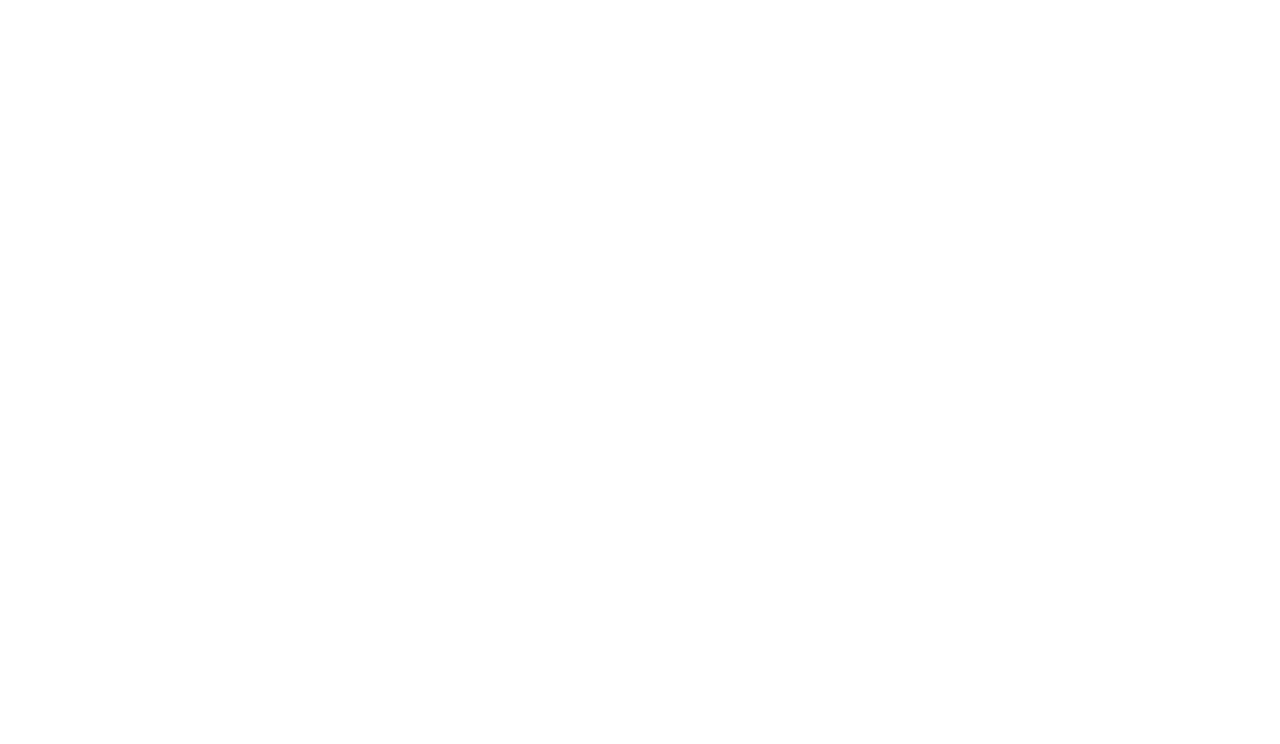
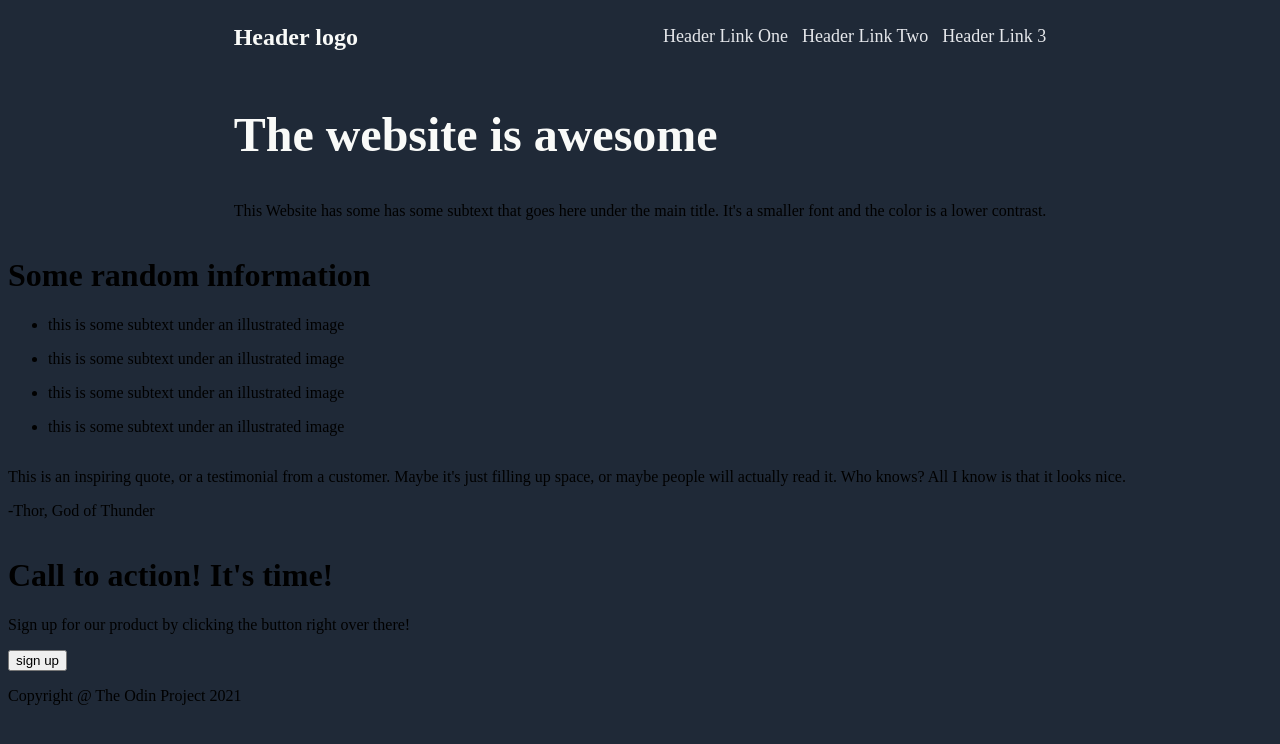
Before and after one commit to Avelazquez54/The-Odin-Project, a plain HTML site: page Project2_Landing_page/index.html in a window 1280 px wide. Drawn offline with Linux system fonts and the light colour scheme.

Commit message:
Making updates to Project 2: Landing Page HTML and CSS pages.

```diff
--- a/Project2_Landing_page/index.html
+++ b/Project2_Landing_page/index.html
@@ -7,6 +7,52 @@
     <title>Project 2: Landing Page</title>
 </head>
 <body>
+    <div class="header">
+        <div class="header_content">
+            <div class="header_section">
+                <h1>Header logo</h1>
+                <ul>
+                    <li>Header Link One</li>
+                    <li>Header Link Two</li>
+                    <li>Header Link 3</li>
+                </ul>
+            </div>
+            <div class="placeholder">
+                <h2>The website is awesome</h2>
+                <p>This Website has some has some subtext that goes here under the main title. It's a smaller font and the color is a lower contrast.</p>
+            </div>
+        <!-- <img src="https://www.allrecipes.com/thmb/QsYF2MjpFgD3TOzwcv4bRUqB23w=/750x0/filters:no_upscale():max_bytes(150000):strip_icc():format(webp)/274966-sheet-pan-parmesan-chicken-and-veggies-ddmfs-4x3-0155-7cfcf4f7636b452bb8aea50cf1720d8b.jpg" alt = "Spaghetti Logo"> -->
+        </div>
+    </div>
+
+    <div class="second">
+        <h1>Some random information</h1>
+        <ul>
+            <li><p>this is some subtext under an illustrated image</p></li>
+            <li><p>this is some subtext under an illustrated image</p></li>
+            <li><p>this is some subtext under an illustrated image</p></li>
+            <li><p>this is some subtext under an illustrated image</p></li>
+        </ul>
+    </div>
+
+    <div class="quote">
+        <p>This is an inspiring quote, or a testimonial from a customer. Maybe it's just filling up space, or maybe people will actually read it. Who knows? All I know is that it looks nice.</p>
+        <p>-Thor,  God of Thunder</p>
+    </div>
+
+
+    <div class="sign-up">
+    <h1>Call to action! It's time!</h1>
+    <p>Sign up for our product by clicking the button right over there!</p>
+    <button>sign up</button>
+    </div>
+
+
+    <div class="footer">
+        <p>Copyright @ The Odin Project 2021</p>
+    </div>
+
+
 
 </body>
 </html>
--- a/Project2_Landing_page/styles.css
+++ b/Project2_Landing_page/styles.css
@@ -0,0 +1,42 @@
+body{
+    display:flex;
+    flex-direction: column;
+    background-color: #1F2937;
+
+}
+
+.header, .footer{
+    background-color: #1F2937;
+    display:flex;
+    flex-direction: column;
+}
+
+.header{
+    justify-content: center;
+    align-items: center;
+}
+
+
+.header_section{
+    display:flex;
+    justify-content: space-between;
+}
+
+.header_section h1{
+    font-size:24px;
+    color: #F9FAF8;
+}
+
+.header_section ul{
+    list-style: none;
+    display:flex;
+    font-size: 18px;
+    gap:14px;
+    color:#E5E7EB;
+}
+
+.placeholder h2{
+    font-size:48px;
+    color:#F9FAF8;
+    font-weight: 900;
+}
```
